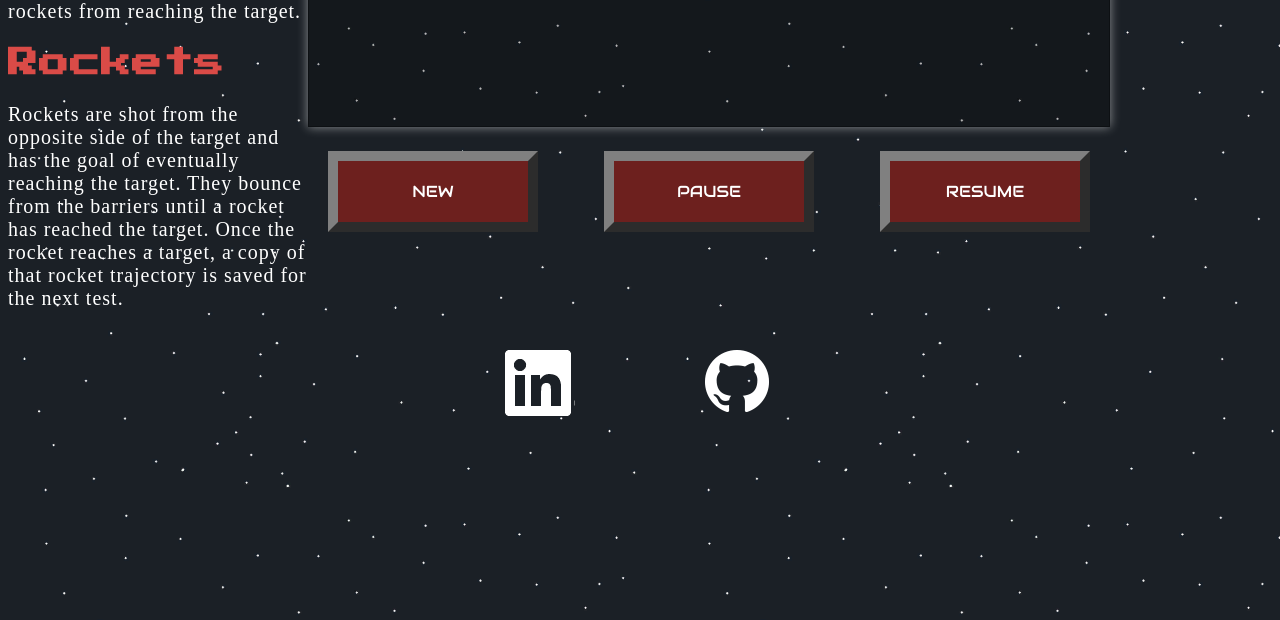
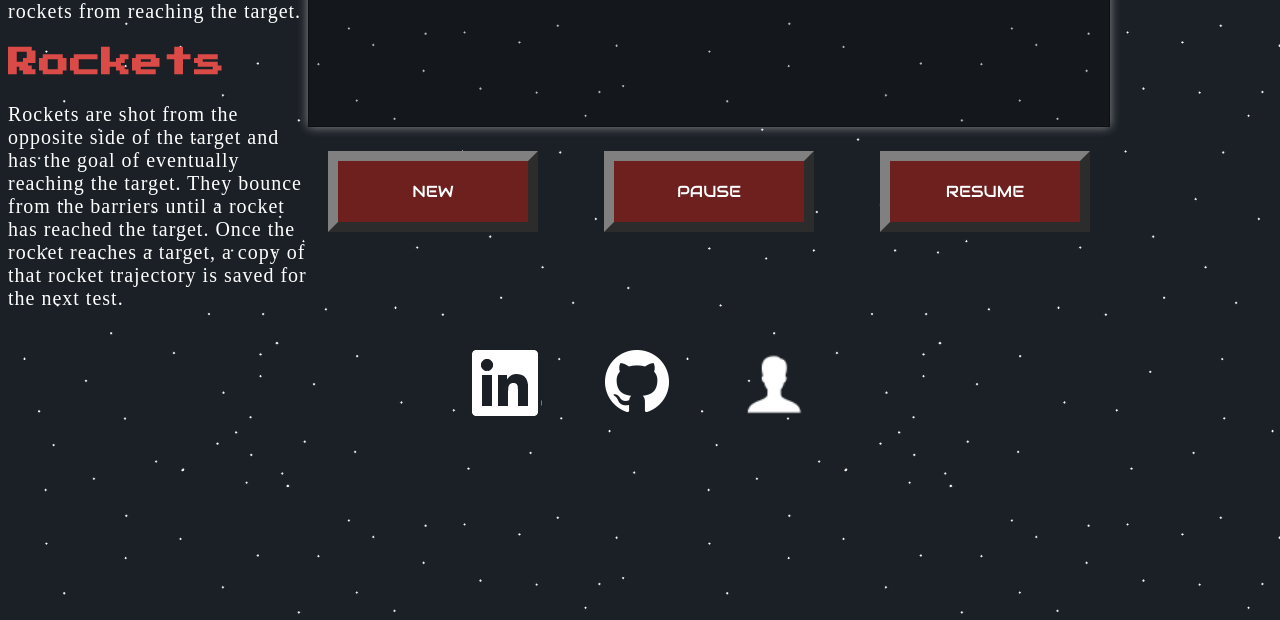
Before and after one commit to tonmoyl/smart_rocket, a website built with webpack: page index.html in a window 1280 px wide. Shown: the part 804-1424 px from the top of the page. Built offline with nearby package versions, Linux system fonts and the light colour scheme; files whose address does not match are found by name.

Commit message:
Add personal page icon

```diff
--- a/css/main.css
+++ b/css/main.css
@@ -120,6 +120,12 @@ p {
   background-image: url('../images/links/gh-white.png');
 }
 
+.personal {
+  background-image: url('../images/links/profile-white.png');
+  background-repeat: no-repeat;
+  background-size: 100% 100%;
+}
+
 #explosion {
   visibility: hidden;
   position: absolute;
--- a/index.html
+++ b/index.html
@@ -4,6 +4,7 @@
     <meta charset="utf-8">
     <title>Smart Rocket</title>
     <link rel="stylesheet" href="./css/main.css">
+    <link rel="stylesheet" href="./font-awespome/css/font-awesome.min.css">
     <script src="./bundle.js" charset="utf-8"></script>
     <link href="https://fonts.googleapis.com/css?family=Audiowide|Bangers|Monoton|Press+Start+2P" rel="stylesheet">
     <link rel="icon" type="image/png" href="./images/favicon.png"/>
@@ -77,6 +78,10 @@
         <div class="link github">
         </div>
       </a>
+      <a href="http://lifazul.com">
+        <div class="link personal">
+        </div>
+      </a>
     </div>
 
     <img id='explosion' src="./images/explosion.gif" alt="">
```
Also changed, not shown: images/links/profile-icon.png (deleted), images/links/profile-white.png (added).
